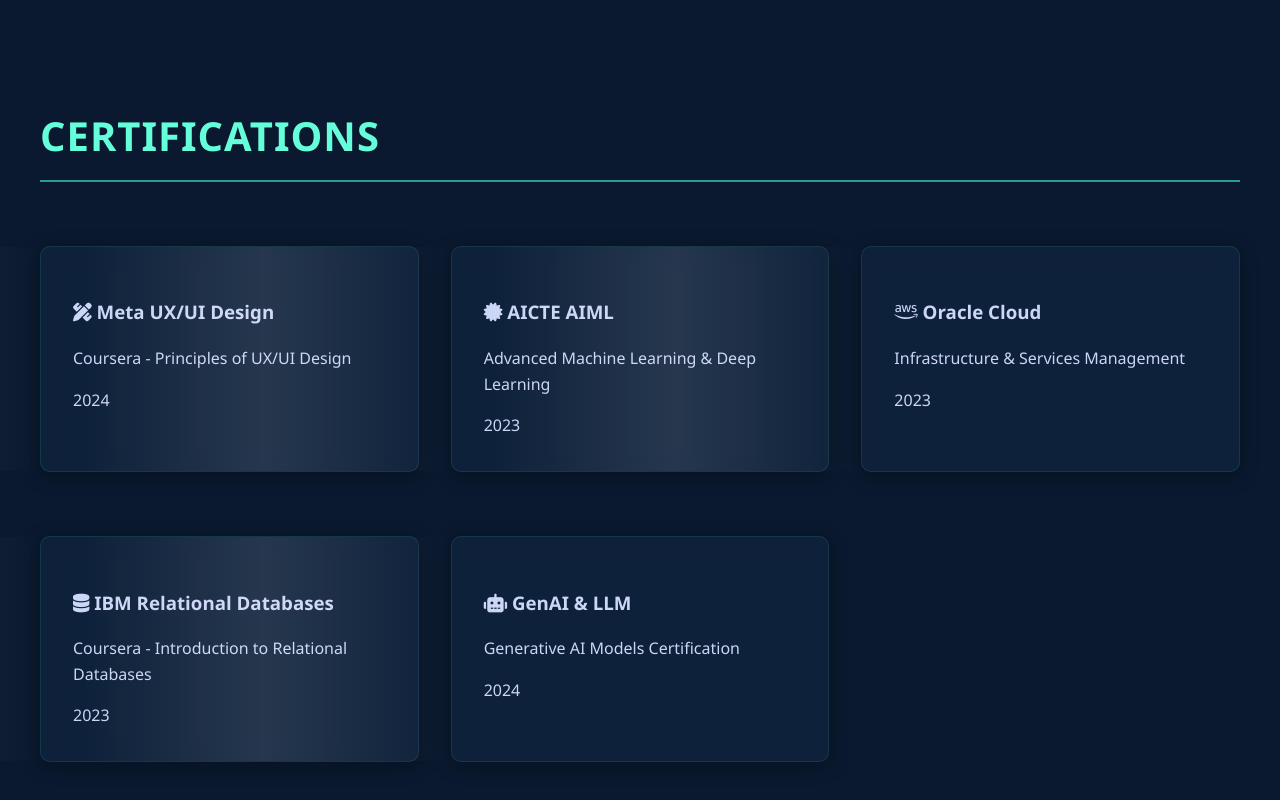
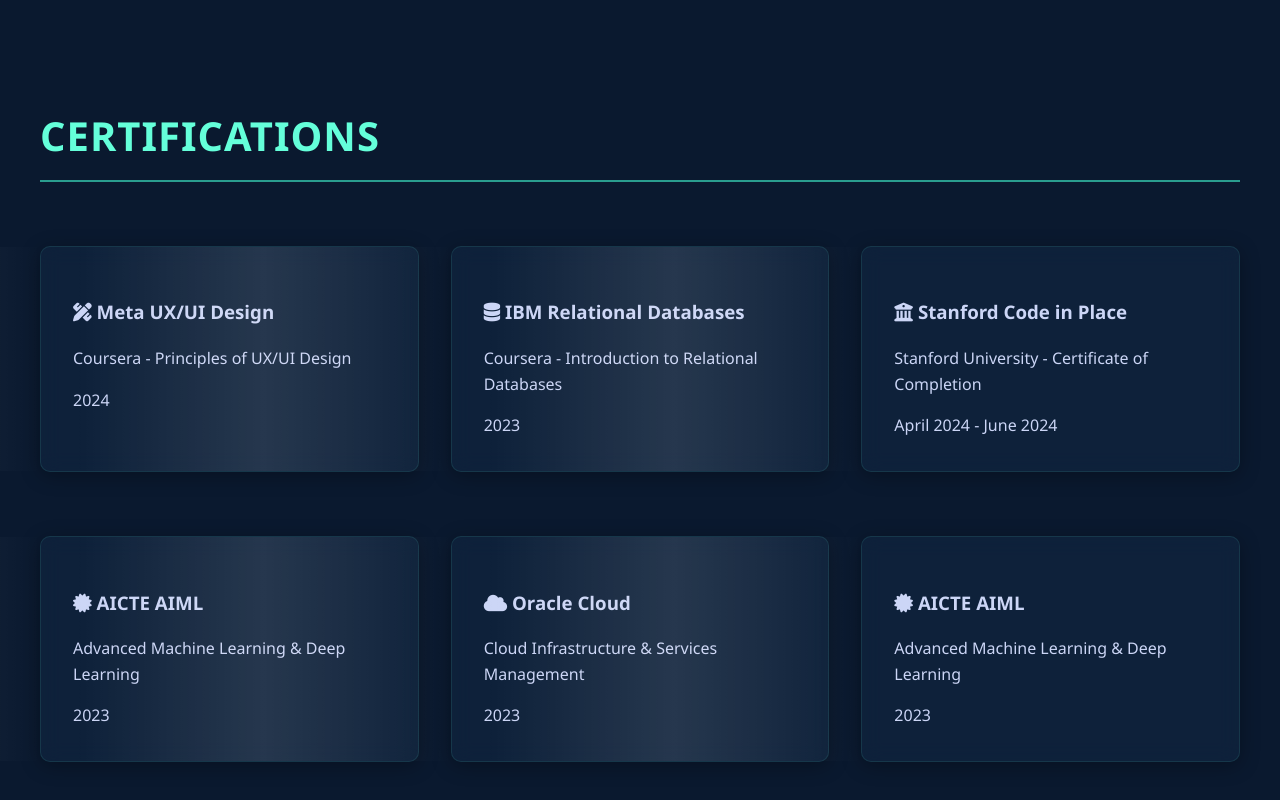
Before and after one commit to v4vanshh/Portfolio, a plain HTML site: page index.html in a window 1280 px wide. Shown: the part 3151-3951 px from the top of the page. Drawn offline with nearby package versions, Linux system fonts and the light colour scheme.

Commit message:
Update index.html

```diff
--- a/index.html
+++ b/index.html
@@ -146,6 +146,19 @@
                 <p>Coursera - Principles of UX/UI Design</p>
                 <div class="date">2024</div>
             </div>
+
+
+
+            <div class="card">
+                <h3><i class="fas fa-database"></i> IBM Relational Databases</h3>
+                <p>Coursera - Introduction to Relational Databases</p>
+                <div class="date">2023</div>
+            </div>
+            <div class="card">
+                <h3><i class="fas fa-university"></i> Stanford Code in Place</h3>
+                <p>Stanford University - Certificate of Completion</p>
+                <div class="date">April 2024 - June 2024</div>
+            </div>
             <div class="card">
                 <h3><i class="fas fa-certificate"></i> AICTE AIML</h3>
                 <p>Advanced Machine Learning & Deep Learning</p>
@@ -153,20 +166,15 @@
             </div>
 
             <div class="card">
-                <h3><i class="fab fa-aws"></i> Oracle Cloud</h3>
-                <p>Infrastructure & Services Management</p>
-                <div class="date">2023</div>
-            </div>
-            <div class="card">
-                <h3><i class="fas fa-database"></i> IBM Relational Databases</h3>
-                <p>Coursera - Introduction to Relational Databases</p>
+                <h3><i class="fas fa-cloud"></i> Oracle Cloud</h3>
+                <p>Cloud Infrastructure & Services Management</p>
                 <div class="date">2023</div>
             </div>
 
             <div class="card">
-                <h3><i class="fas fa-robot"></i> GenAI & LLM</h3>
-                <p>Generative AI Models Certification</p>
-                <div class="date">2024</div>
+                <h3><i class="fas fa-certificate"></i> AICTE AIML</h3>
+                <p>Advanced Machine Learning & Deep Learning</p>
+                <div class="date">2023</div>
             </div>
         </div>
     </section>
```
